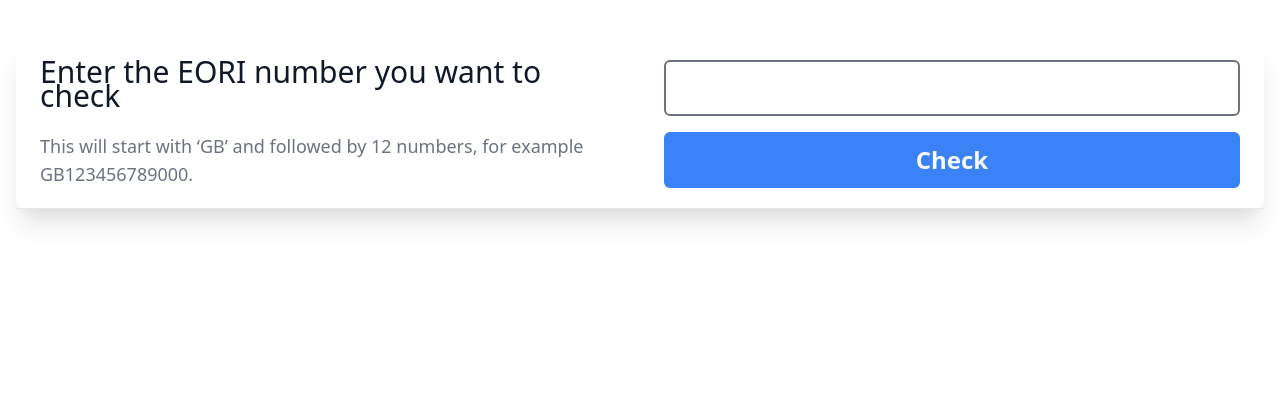
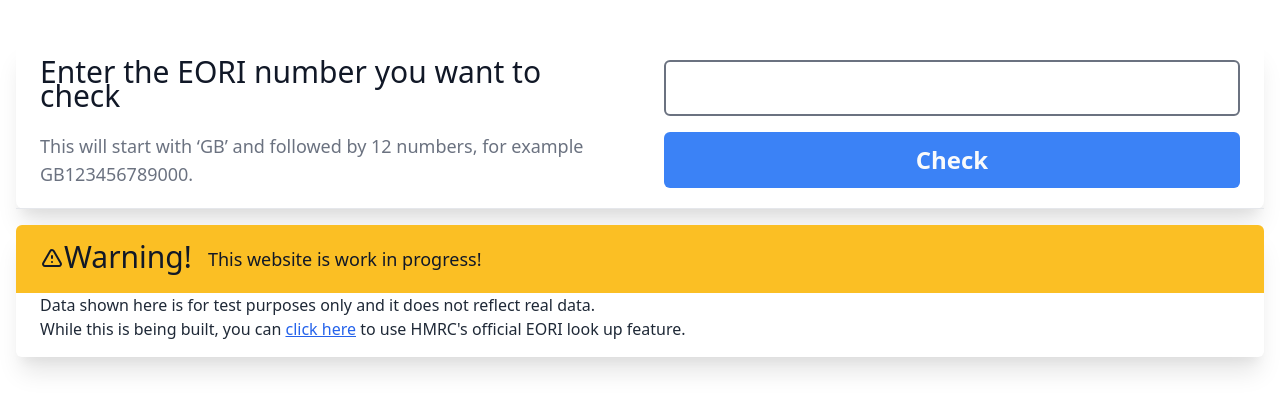
Before and after one commit to WaterlessPiano2/CheckEORI, a Next.js app: page / in a window 1280 px wide. Shown: the top 410 px of the page. Built offline with nearby package versions, Linux system fonts and the light colour scheme.

Commit message:
Got a warning messaage

```diff
--- a/components/headers.js
+++ b/components/headers.js
@@ -2,6 +2,7 @@ import Search from "./search";
 
 export default function Header({ searchResult, errorMessage }) {
   return (
+    <div className="rounded-md">
       <div className="grid grid-cols-2">
         <div className="grid grid-rows-2  gap-4 px-4 py-5 sm:px-6">
           <h3 className="text-3xl leading-6 font-medium text-gray-900">
@@ -12,7 +13,11 @@ export default function Header({ searchResult, errorMessage }) {
             GB123456789000.
           </p>
         </div>
-      <Search result={(s) => searchResult(s)} error={(e) => errorMessage(e)} />
+        <Search
+          result={(s) => searchResult(s)}
+          error={(e) => errorMessage(e)}
+        />
+      </div>
     </div>
   );
 }
--- /dev/null
+++ b/components/warning.js
@@ -0,0 +1,40 @@
+export default function Warning() {
+  return (
+    <div className="border-gray-200 shadow-xl bg-gray-10 rounded-md my-4">
+      <h3 className="bg-yellow-400 px-4 py-5 sm:px-6 text-3xl rounded-t-md leading-6 font-medium text-gray-900 flex">
+        <div className="mx-0 w-6">
+          <svg
+            className="h-7 w-6 text-gray-900"
+            xmlns="http://www.w3.org/2000/svg"
+            fill="none"
+            viewBox="0 0 24 24"
+            stroke="currentColor"
+            aria-hidden="true"
+          >
+            <path
+              stroke-linecap="round"
+              stroke-linejoin="round"
+              stroke-width="2"
+              d="M12 9v2m0 4h.01m-6.938 4h13.856c1.54 0 2.502-1.667 1.732-3L13.732 4c-.77-1.333-2.694-1.333-3.464 0L3.34 16c-.77 1.333.192 3 1.732 3z"
+            />
+          </svg>
+        </div>
+        Warning!
+        <p className="ml-4 text-lg">This website is work in progress!</p>
+      </h3>
+      <p className="px-4 pb-4 sm:px-6 text-md leading-6 font-medium text-gray-800">
+        Data shown here is for test purposes only and it does not reflect real
+        data.
+        <br className="hidden sm:block" />
+        While this is being built, you can{" "}
+        <a
+          className="underline text-blue-600 hover:text-green-600"
+          href="https://www.gov.uk/check-eori-number"
+        >
+          click here
+        </a>{" "}
+        to use HMRC's official EORI look up feature.
+      </p>
+    </div>
+  );
+}
--- a/pages/index.js
+++ b/pages/index.js
@@ -1,16 +1,17 @@
 import Head from "next/head";
 import Results from "../components/results";
+import Warning from "../components/warning";
 
 export default function Home() {
-
   return (
     <div>
       <Head>
         <title>Create Next App</title>
         <link rel="icon" href="/favicon.ico" />
       </Head>
-      <main className="flex justify-center m-4 ">
-        <Results/>
+      <main className="justify-center m-4 ">
+        <Results />
+        <Warning />
       </main>
     </div>
   );
```
Lines whose indentation alone changed are shown as unchanged.
